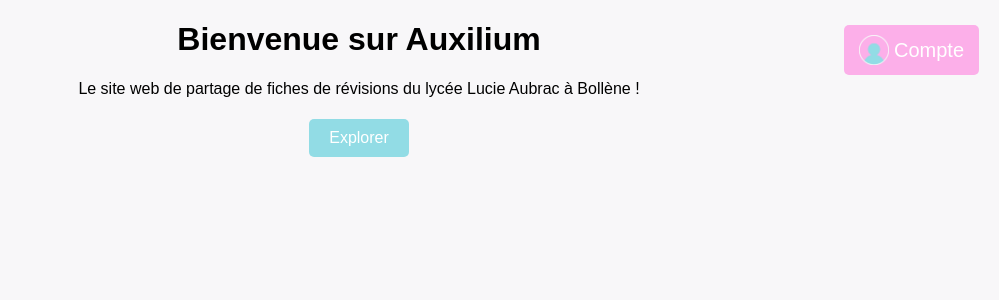
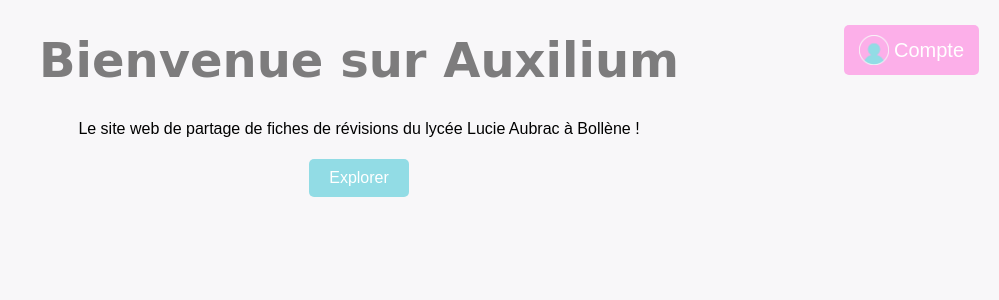
Before and after one commit to lucfly27/auxilium, a Flask app: page / in a window 1280 px wide. Shown: the top 300 px of the page, without its empty margins (281-1280 px from the left). Run offline with Flask 3, Linux system fonts and the light colour scheme.

Commit message:
Start a new style

```diff
--- a/static/style.css
+++ b/static/style.css
@@ -238,6 +238,10 @@ h1 {
     display: flex;
     justify-content: center;
     align-items: center;
+    font-family: 'Comic Sans MS', cursive, sans-serif;
+    font-size: 3rem;
+    color: #7d7c7d;
+    text-align: center;
 }
 
 .text {
```
